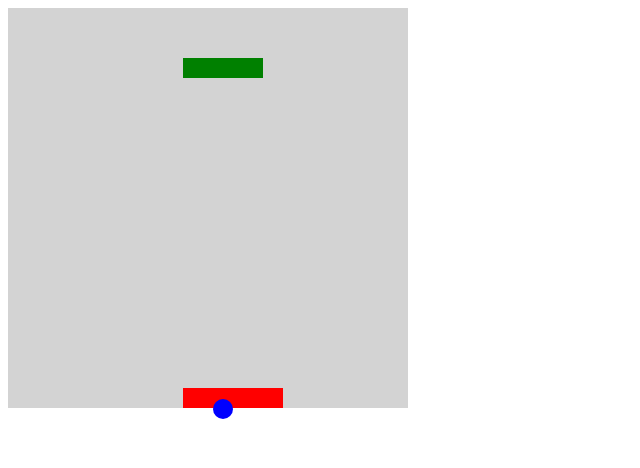
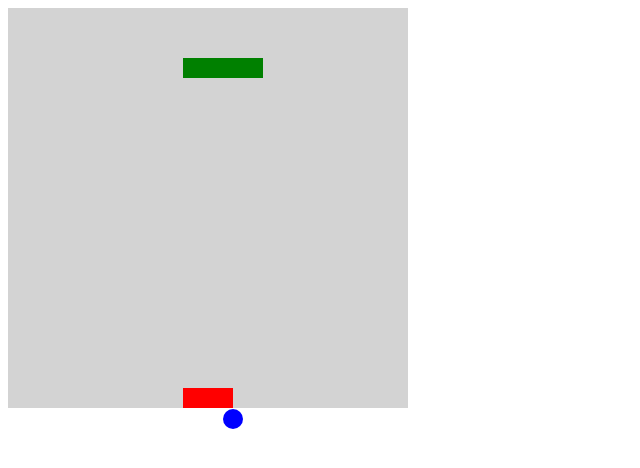
Before and after one commit to yarcanoid/client, a website: page index.html in a window 1280 px wide. Shown: the whole page, without its empty margins (0-640 px from the left). Drawn offline with Linux system fonts and the light colour scheme.

Commit message:
Обновил геометрию шарика, обновляются bricks каждый раз после рендеринга

```diff
--- a/script.js
+++ b/script.js
@@ -1,48 +1,32 @@
 function render (data) {
-  // player {x}
-  // ball {x, y}
-  // bricks [{x, y}]
   const {player, ball, bricks} = data;
 
   renderBricks(bricks);
 
   playerDOM.style.left = player.x + "px";
-  ballDOM.style.left = ball.x + "px";
-  ballDOM.style.top = ball.y + "px";
+  ballDOM.style.left = ball.x + ballCenter.x + "px";
+  ballDOM.style.top = ball.y + ballCenter.y + "px";
 }
-
-/*const initial = {
-  player: {
-    x: 20
-  },
-  ball: {
-    x: 0,
-    y: 20
-  },
-  bricks: [
-    {
-      x: 20,
-      y: 20
-    }
-  ]
-}*/
 
 let playerDOM;
 let bricks = [];
 let ballDOM;
+let ballCenter;
 
-function start(data) {
+function start() {
     playerDOM = document.querySelector('.player');
+    playerDOM.style.top = "380px";
+
     ballDOM = document.querySelector('.ball');
-  playerDOM.style.top = "380px"
-
-//  render(data);
+    ballCenter = {x: ballDOM.offsetWidth / 2, y: ballDOM.offsetHeight / 2};
 }
 
 function renderBricks(bricksData) {
   const bricksTemplate = document.querySelector('.bricks-template');
   const template = bricksTemplate.content.querySelector('.brick');
   const bricksContainer = document.querySelector('.bricks');
+
+  bricksTemplate.textContent = '';
 
   bricksData.forEach(brickData => {
     let brick = document.importNode(template, true);
@@ -62,7 +46,7 @@ window.addEventListener(
       // e.beta - угол наклона вперёд назад
       // e.gamma - влево вправо
 
-      let orientationAngle = window.orientation;
+      // let orientationAngle = window.orientation;
 
       let orientation = 'Portrait';
       if (typeof window.orientation != "undefined" && Math.abs(window.orientation) === 90) {
@@ -84,21 +68,19 @@ window.addEventListener(
     }
 );
 
-// window.addEventListener('keydown', (e) => {
-//   if (e.keyCode == 39)
-//     move(1);
-//   if (e.keyCode == 37)
-//     move(-1);
-// });
+window.addEventListener('keydown', (e) => {
+  if (e.keyCode == 39)
+    move(1);
+  if (e.keyCode == 37)
+    move(-1);
+});
 
-function move(delta) {
+function move (delta) {
     let currentLeft = parseInt(playerDOM.style.left);
     let newLeft = currentLeft + delta;
 
     newLeft = Math.max(newLeft, 0);
-  console.log(newLeft);
     newLeft = Math.min(newLeft, 400 - parseInt(playerDOM.offsetWidth));
-  console.log(newLeft);
 
     playerDOM.style.left = newLeft + 'px';
 }
--- a/style.css
+++ b/style.css
@@ -14,7 +14,7 @@
 
 .player {
   position: absolute;
-  width: 100px;
+  width: 50px;
   height: 20px;
   background-color: red;
 }
```
Also changed, not shown: 1 other file. Lines whose indentation alone changed are shown as unchanged.
